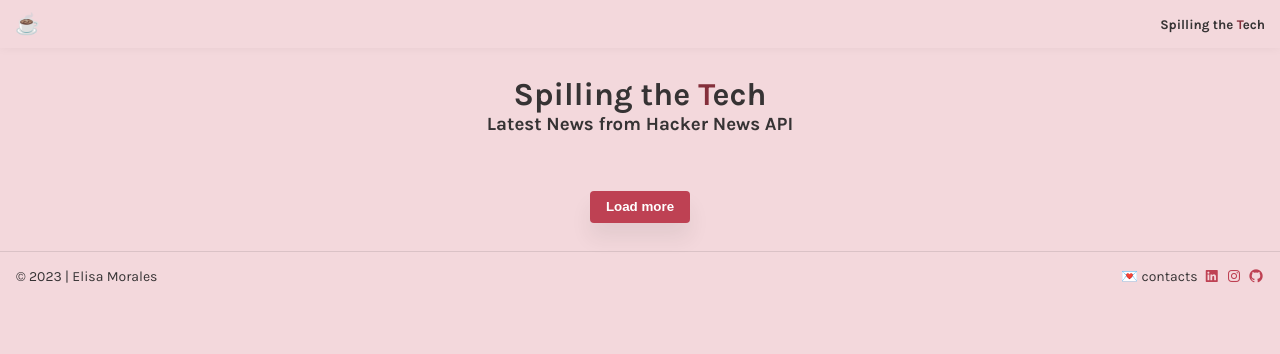
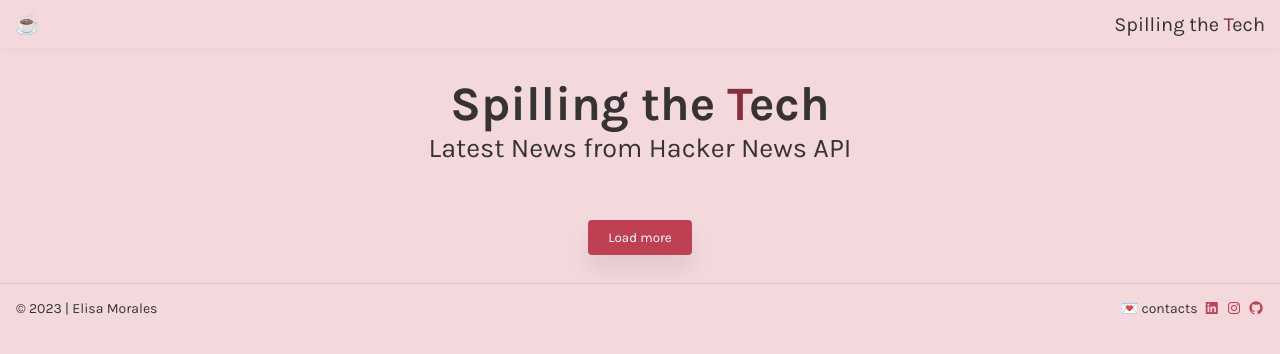
Before and after one commit to elisa-morales/spilling-the-tech, a website built with webpack: page src/template.html in a window 1280 px wide. Built offline with nearby package versions, Linux system fonts and the light colour scheme; no server answers.

Commit message:
padding & font

```diff
--- a/src/index.js
+++ b/src/index.js
@@ -40,7 +40,7 @@ function renderNews(data) {
   <div id="container">
           <h2>${data.title}</h2>
           <p>Posted by ${data.by} | ${data.time}</p>
-          <button><a href="${data.url}" target="_blank">Read more</a></button>
+          <button><a href="${data.url}" target="_blank">Read article</a></button>
         </div>`
 }
 
--- a/src/styles/main.scss
+++ b/src/styles/main.scss
@@ -27,6 +27,7 @@ body {
 
 h1 {
   text-align: center;
+  font-size: 3rem;
   font-weight: 700;
 }
 
@@ -36,14 +37,14 @@ span {
 }
 
 h3 {
+  font-size: 1.688rem;
+  font-weight: 400;
   text-align: center;
 }
 
-h1,
-h3,
-h5,
-p {
-  margin-bottom: 0;
+h4 {
+  font-size: 1.25rem;
+  font-weight: 400;
 }
 
 a {
@@ -87,24 +88,28 @@ main {
   text-align: center;
   background-color: $second-color;
   border-radius: 0.25rem;
-  padding: 1.25em;
+  padding: 1.5em;
 }
 
 #container > p {
   margin-bottom: 0.5em;
 }
 
-button,
-button > a {
+button {
   background-color: $color-btn;
   color: #fff;
-  font-weight: 700;
-  padding: 0.625em 1rem;
+  font-family: $body-font;
+  font-weight: 400;
+  padding: 0.75em 1.25rem;
   border: none;
   border-radius: 0.25rem;
   transition: 0.3s;
   box-shadow: 0px 15px 20px rgba(55, 56, 56, 0.08);
   cursor: pointer;
+}
+
+button > a {
+  color: #fff;
 }
 
 button:active {
@@ -179,6 +184,9 @@ footer > p,
 }
 
 @media screen and (max-width: 480px) {
+  h1 {
+    font-size: 1.75rem;
+  }
   h3 {
     font-size: 1.125rem;
   }
--- a/src/template.html
+++ b/src/template.html
@@ -11,14 +11,13 @@
   <body>
     <nav>
       <div id="nav-icon">☕</div>
-      <h5>Spilling the <span>T</span>ech</h5>
+      <h4>Spilling the <span>T</span>ech</h4>
     </nav>
-
+    <div id="loading"></div>
     <header>
       <h1>Spilling the <span>T</span>ech</h1>
       <h3>Latest News from Hacker News API</h3>
     </header>
-    <div id="loading"></div>
     <main>
       <div id="news-wrapper"></div>
 
```
Also changed, not shown: css/main.min.css, 1 other file.
